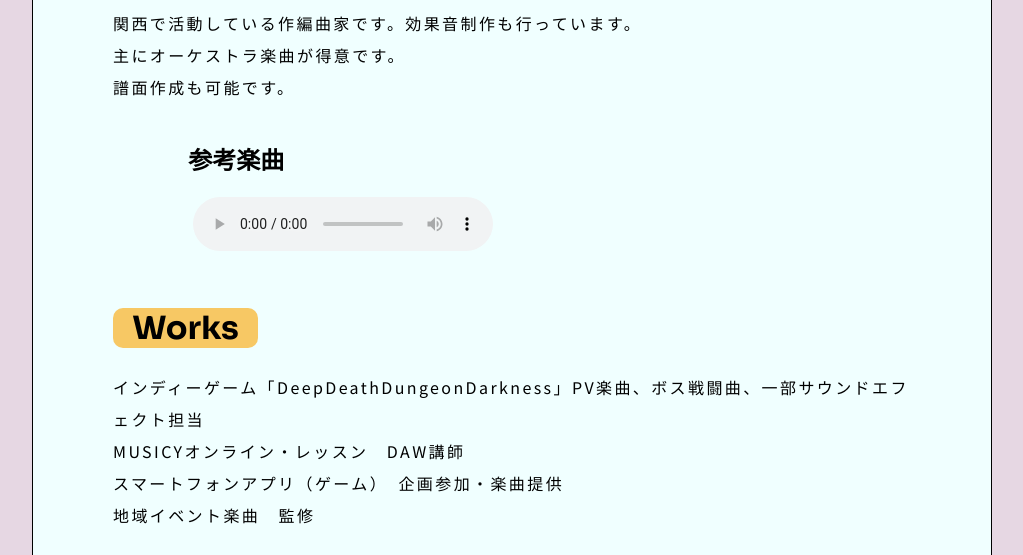
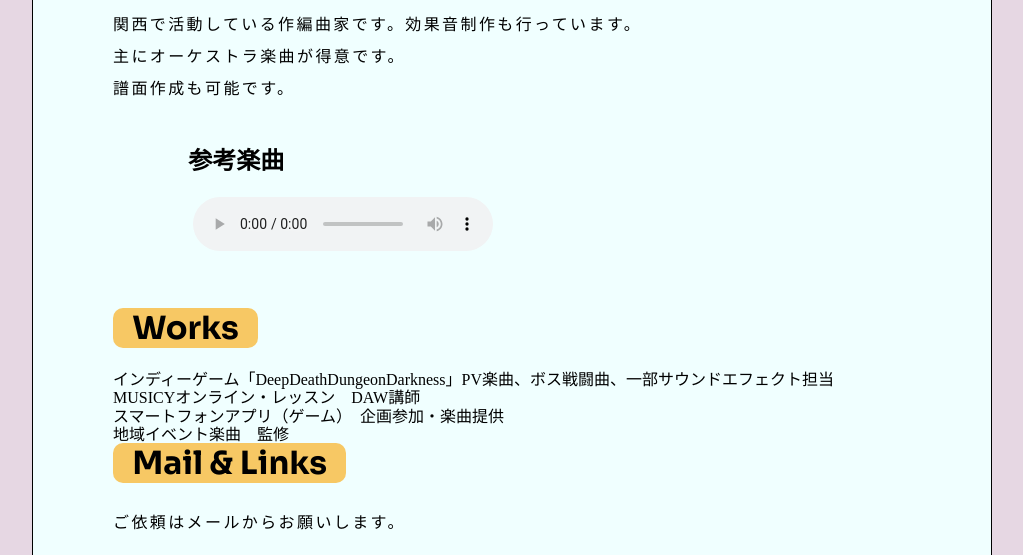
Before and after one commit to ttori0603/ttori0603.github.io, a plain HTML site: page index.html in a window 1280 px wide. Shown: the part 477-1032 px from the top of the page, without its empty margins (128-1151 px from the left). Drawn offline with Linux system fonts and the light colour scheme.

Commit message:
Update index.html

```diff
--- a/index.html
+++ b/index.html
@@ -31,14 +31,12 @@
         <br>
 
         <h2><span>Works</span></h2>
-        <p>インディーゲーム「DeepDeathDungeonDarkness」PV楽曲、ボス戦闘曲、一部サウンドエフェクト担当<br>
-            MUSICYオンライン・レッスン　DAW講師<br>
-            スマートフォンアプリ（ゲーム）　企画参加・楽曲提供<br>
-            地域イベント楽曲　監修</p>
-
-        <br>
-        <br>
-        <br>
+        <ul>
+            <li>インディーゲーム「DeepDeathDungeonDarkness」PV楽曲、ボス戦闘曲、一部サウンドエフェクト担当</li>
+            <li>MUSICYオンライン・レッスン　DAW講師</li>
+            <li>スマートフォンアプリ（ゲーム）　企画参加・楽曲提供</li>
+            <li>地域イベント楽曲　監修</li>
+        </ul>
 
         <h2><span>Mail & Links</span></h2>
         <p>ご依頼はメールからお願いします。</p>
```
